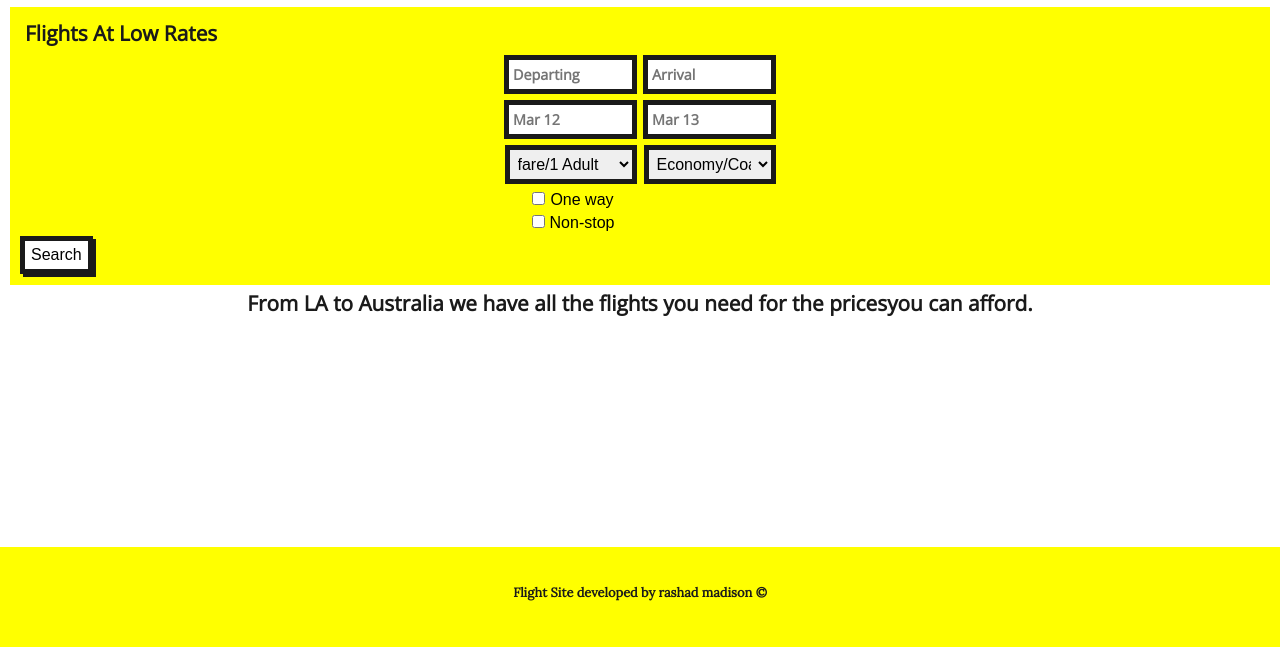
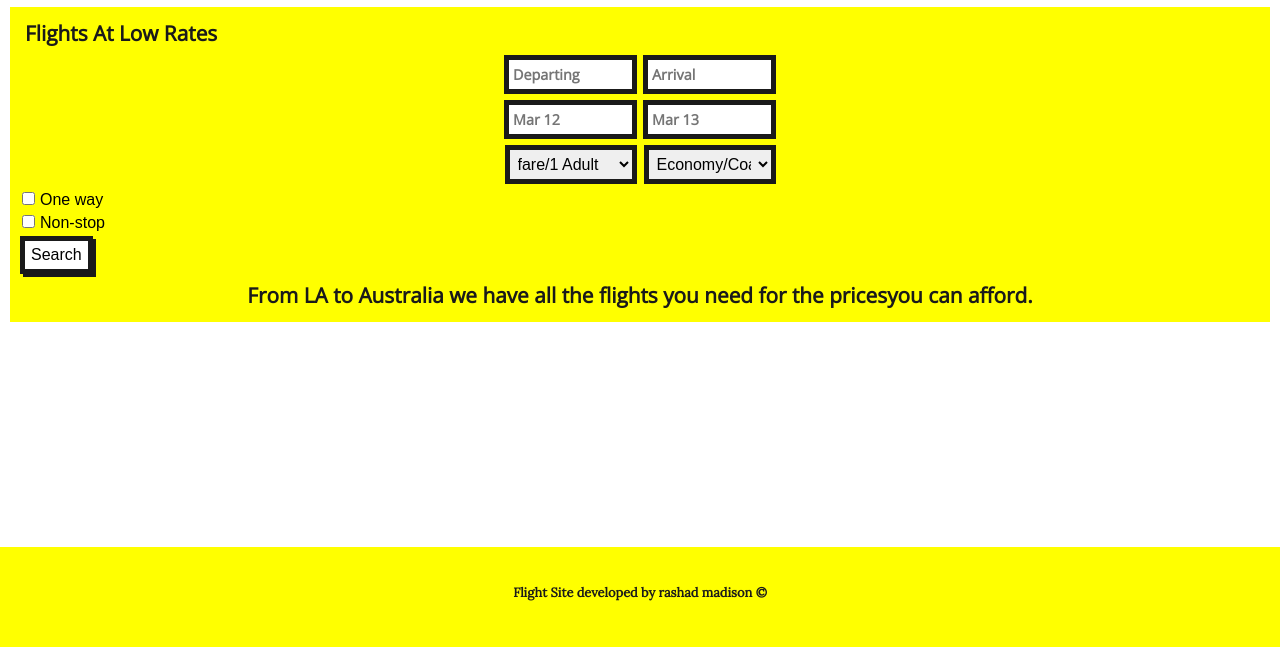
Before and after one commit to rashadmad/Flight-Site, a plain HTML site: page index.html in a window 1280 px wide. Shown: the part 153-800 px from the top of the page. Drawn offline with nearby package versions, Linux system fonts and the light colour scheme.

Commit message:
difficulties moving button to right
Having a hard time moving the submit button in the form. I wonder if it
has something to do with the table in the form.

```diff
--- a/index.html
+++ b/index.html
@@ -55,16 +55,13 @@
               </select>
              </td>
             </tr>
-            <tr>
-              <td><input type="checkbox" name="one_way" value="one_way"><label>One way</label><br></td>
-            </tr>
-            <tr>
-              <td><input type="checkbox" name="non_stop" value="non_stop"><label>Non-stop</label><br></td>
-            </tr>
-
 
           </table>
-          <button>Search</button>
+        <div class"flex-wrapper">
+          <input type="checkbox" name="one_way" value="one_way"><label>One way</label><br>
+          <input type="checkbox" name="non_stop" value="non_stop"><label>Non-stop</label><br>
+          <button type="submit" value="Submit">Search</button>
+        </td>
         </form>
 
         <div class="callout">From LA to Australia we have all the flights you need for the pricesyou can afford.</div>
--- a/scss/elements/_forms.scss
+++ b/scss/elements/_forms.scss
@@ -28,3 +28,10 @@ form{
     }
   }
 }
+.flex-wrapper{
+  @extend %flex;
+  @extend %flex-center;
+  button{
+    @extend %flex-reverse;
+  }
+}
--- a/scss/elements/_input.scss
+++ b/scss/elements/_input.scss
@@ -14,12 +14,10 @@ button{
   @extend %bold-borders;
   @include background-color($white);
   @include easy-padding(5px,6px);
-  text-align: right;
 }
 
 form {
-  button{
-    @extend %text-right;
+  button[type="submit"]{
     @extend %no-outline;
     @include easy-dropShadow(3px,3px,0px,$black);
     @include easy-margins(3px,3px);
@@ -33,5 +31,4 @@ form {
         color: $white;
     }
   }
-
 }
--- a/scss/main/_layout.scss
+++ b/scss/main/_layout.scss
@@ -64,6 +64,7 @@ ul{
   @include easy-margins(10px,10px);
 }
 
+
 body{
   @include sticky-footer(body);
 }
```
Also changed, not shown: css/styles.css, 1 other file.
